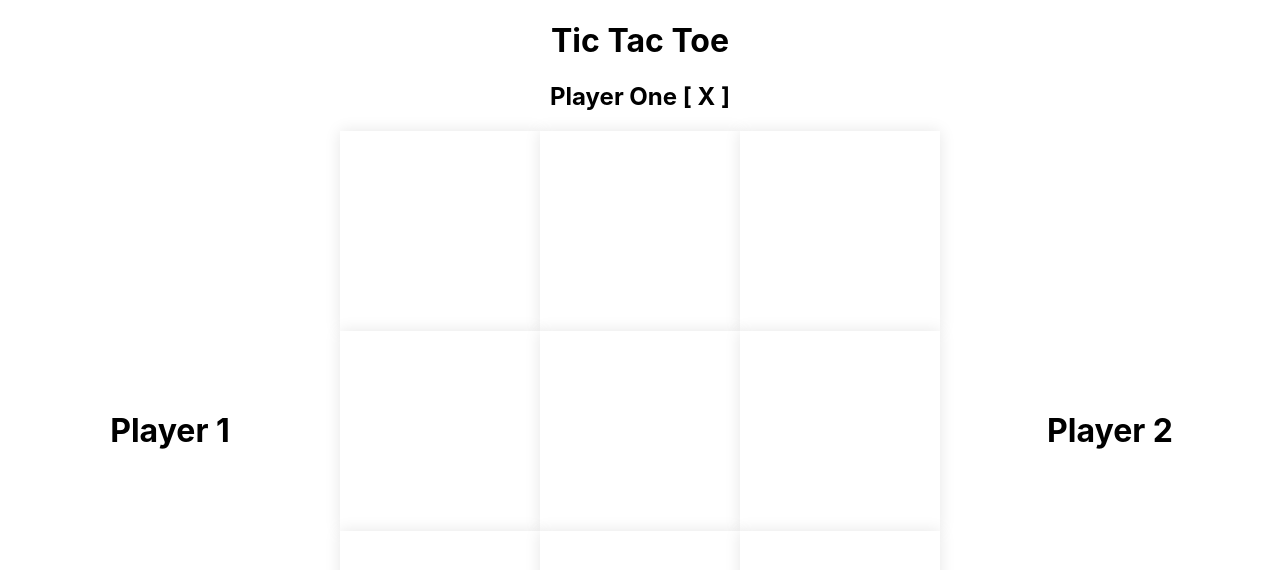
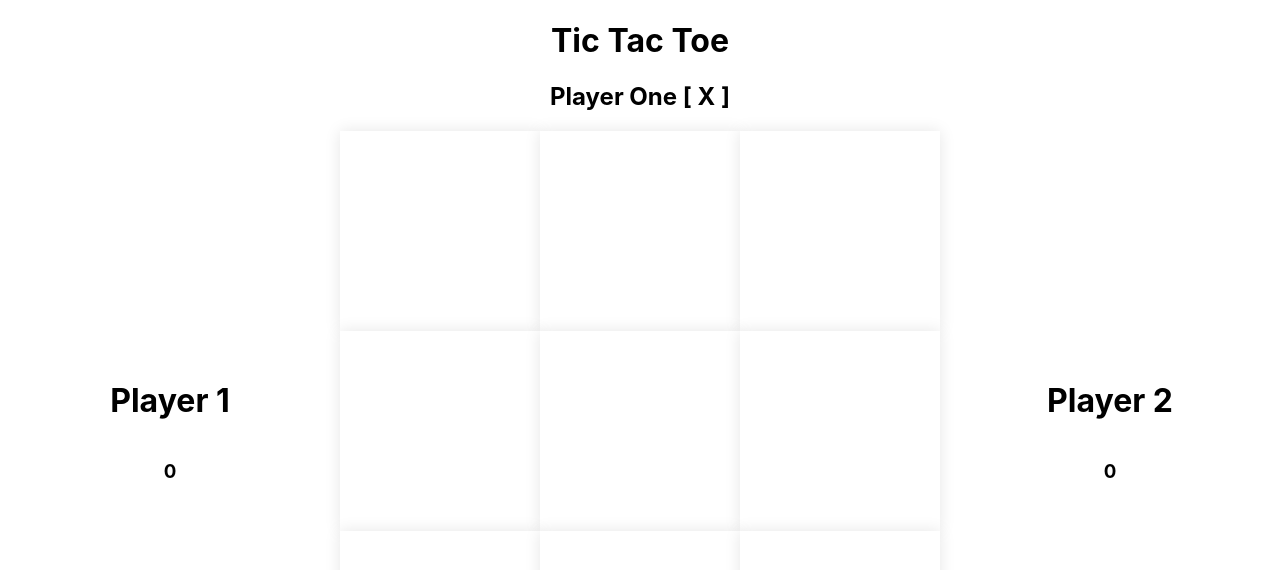
Before and after one commit to Mob-Project-Joyce-Ben-Arvin/React-tic-tac-toe, a React (Create React App) app: page / in a window 1280 px wide. Shown: the top 570 px of the page. Built offline with nearby package versions, Linux system fonts and the light colour scheme.

Commit message:
added scoredboard

```diff
--- a/src/App.css
+++ b/src/App.css
@@ -31,7 +31,9 @@
   display: flex;
   align-items: center;
   justify-content: center;
+  flex-direction: column;
 }
+
 
 .grid {
   display: grid;
--- a/src/Board.js
+++ b/src/Board.js
@@ -12,18 +12,22 @@ function Board() {
 
     //Constants
     const board = Array(9).fill(null)
-    const winConditions = [[0,1,2],[3,4,5],[6,7,8],[0,3,6],[1,4,7],[3,5,8],[0,4,8],[2,4,6]]
+    const winConditions = [[0,1,2],[3,4,5],[6,7,8],[0,3,6],[1,4,7],[2,5,8],[0,4,8],[2,4,6]]
 
     //Game Logic
     const hasWon = (playerTurn, index) => !!winConditions.filter(wincondition => wincondition.every(winNum => [...playerTurn, index].includes(winNum))).length
 
     const gameLogic = index => {
         const winnerFound = hasWon(player ? p1Moves : p2Moves, index)
+
         player ? setP1([...p1Moves,index]) : setP2([...p2Moves,index])
 
         if(winnerFound){
             setWinner(winnerFound)
+
+            player ? setScores([scores[0] +1 , scores[1]]) : setScores([scores[0], scores[1] + 1])
             //Stop game
+
         }else{
             setPlayer(!player)
         }
@@ -41,12 +45,14 @@ function Board() {
             <div className="game_container">
                 <div className="score_container">
                     <h1>Player 1</h1>
+                        <h3>{scores[0]}</h3>
                 </div>
                 <div className="grid">
                     {board.map(generateTile)}
                 </div>
                 <div className="score_container">
-                    <h1>Player 2</h1>
+                    <h1>Player 2 </h1>
+                    <h3>{scores[1]}</h3>
                 </div>
             </div>
         </>
```
